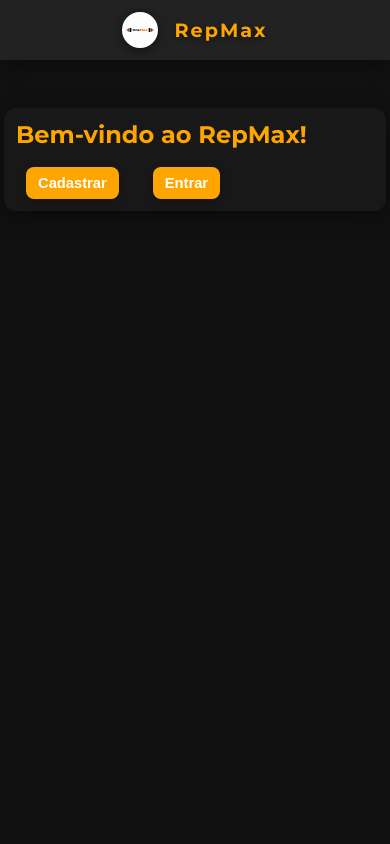
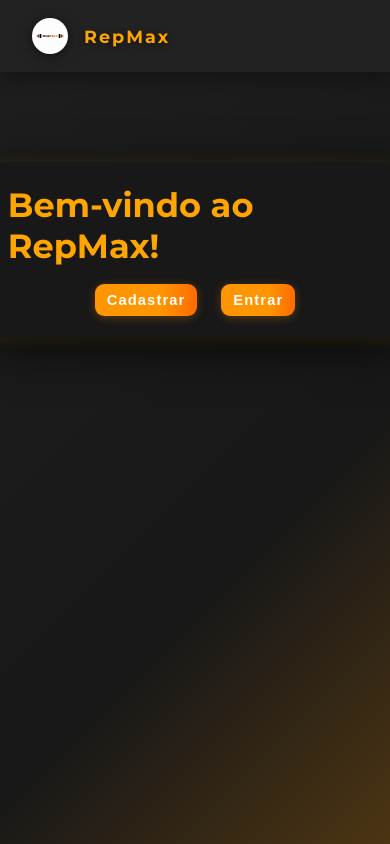
Before and after one commit to christophercpimentel1804-png/monitoramento-, a plain HTML site: page index.html in a window 390 px wide. Drawn offline with Linux system fonts and the light colour scheme.

Commit message:
Update styles.css

```diff
--- a/styles.css
+++ b/styles.css
@@ -1,7 +1,7 @@
 @import url('https://fonts.googleapis.com/css?family=Montserrat:400,700&display=swap');
 
 body {
-  background: #111;
+  background: linear-gradient(135deg, #1e1e1e 0%, #181818 65%, #ff9500 220%);
   color: #fff;
   font-family: 'Montserrat', Arial, sans-serif;
   margin: 0;
@@ -41,64 +41,82 @@ body {
   font-family: 'Montserrat', Arial, sans-serif;
   text-shadow: 0px 2px 6px #0007;
 }
-
 button {
-  background: orange;
+  background: linear-gradient(90deg, #ff9500 65%, #ff6a00 100%);
   border: none;
-  padding: 10px 20px;
-  border-radius: 8px;
+  padding: 12px 42px;
+  border-radius: 9px;
   color: #fff;
-  font-weight: bold;
-  font-size: 1em;
+  font-size: 1.07em;
+  font-weight: 700;
   cursor: pointer;
-  transition: background 0.2s, transform 0.15s;
-  margin-left: 10px;
-  box-shadow: 0 2px 8px #0004;
+  margin: 10px 0 0 0;
+  letter-spacing: 1.1px;
+  box-shadow: 0 2px 10px #ff950044;
+  transition: background 0.16s, transform 0.14s;
 }
 button:hover {
-  background: #ff9500;
-  transform: scale(1.04);
+  background: #ff6a00;
+  transform: scale(1.03);
 }
 .hide { display: none; }
 
 .container {
-  max-width: 1100px;
-  margin: 40px auto;
-  padding: 24px;
+  max-width: 480px;
+  margin: 60px auto;
+  padding: 0;
+  display: flex;
+  flex-direction: column;
+  align-items: center;
 }
 
+/* Cards/telas */
 .card, .workout-card {
-  background: #181818;
-  border-radius: 12px;
-  margin-bottom: 18px;
-  padding: 22px 24px;
-  box-shadow: 0 6px 24px 0 #0007;
-  transition: box-shadow 0.2s;
+  background: rgba(24, 24, 24, 0.96);
+  border-radius: 22px;
+  padding: 34px 36px 30px 36px;
+  margin: 30px 0;
+  box-shadow: 0 12px 48px #000a, 0 2px 14px 0 #ff950033;
+  display: flex;
+  flex-direction: column;
+  align-items: center;
+  min-width: 320px;
+  max-width: 100vw;
 }
 
 .card h2, .workout-card h3, .card h3 {
   color: orange;
   margin-top: 0;
-  margin-bottom: 18px;
-  font-weight: 700;
+  margin-bottom: 8px;
+  font-weight: 800;
+  font-size: 2.1em;
 }
 
-input, textarea {
+.card label {
+  align-self: flex-start;
+  margin-bottom: 4px;
+  font-size: 0.96em;
+}
+
+input[type="text"], input[type="password"] {
   width: 100%;
-  margin: 8px 0 20px 0;
-  padding: 10px;
-  border-radius: 8px;
+  padding: 14px;
+  border-radius: 10px;
   border: none;
-  background: #262626;
+  background: #242c2d;
   color: #fff;
   font-size: 1em;
-  transition: background 0.2s;
+  margin-bottom: 12px;
+  box-shadow: 0 2px 12px #0004;
+  transition: background 0.22s, box-shadow 0.18s;
 }
-input:focus, textarea:focus {
+input:focus {
   background: #181818;
-  outline: 1.5px solid orange;
+  box-shadow: 0 0 0 2px orange, 0 2px 12px #ff950066;
+  outline: none;
 }
 
+/* Cards de treino */
 .workout-card {
   display: flex;
   flex-direction: column;
@@ -122,11 +140,12 @@ input:focus, textarea:focus {
 }
 
 .chat-box {
-  background: #151515;
-  border-radius: 10px;
+  background: rgba(21,21,21,0.98);
+  border-radius: 12px;
   padding: 18px 12px;
   margin-top: 24px;
   box-shadow: 0 4px 16px #0007;
+  min-width: 320px;
 }
 
 #chatMsg {
@@ -136,15 +155,14 @@ input:focus, textarea:focus {
   margin-bottom: 12px;
   background: #222;
   border-radius: 5px;
+  min-width: 100px;
 }
 
-@media (max-width: 700px) {
-  .container { padding: 8px 4px; }
-  .navbar { flex-direction: column; padding: 12px 4px; }
-  .logo-text { font-size: 1.2em; }
-  .logo-img { width: 36px; height: 36px; }
-  button { padding: 8px 12px; font-size: 0.92em; }
-  .card, .workout-card { padding: 12px;}
+.entrar-cadastrar-buttons {
+  display: flex;
+  gap: 24px;
+  margin-top: 20px;
+  margin-bottom: 10px;
 }
 
 .slogan {
@@ -154,5 +172,14 @@ input:focus, textarea:focus {
   font-weight: 400;
   margin-top: 2px;
   margin-bottom: 22px;
+  text-align: center;
   text-shadow: 0px 2px 8px #0005;
 }
+
+@media (max-width: 700px) {
+  .container, .card { min-width: unset; width: 96vw; }
+  .logo-text { font-size: 1.1em; }
+  .logo-img { width: 36px; height: 36px; }
+  button { padding: 8px 12px; font-size: 0.92em; }
+  .card, .workout-card { padding: 22px;}
+}
```
